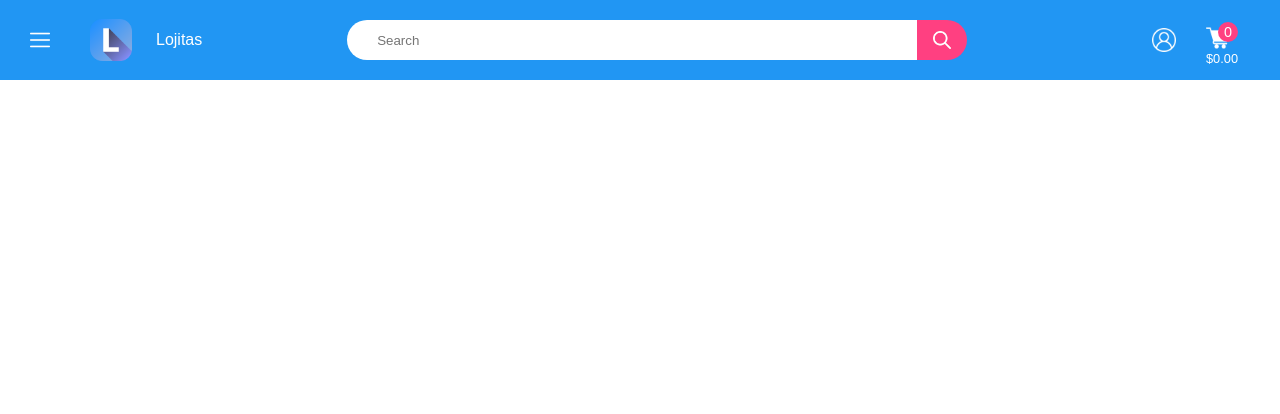
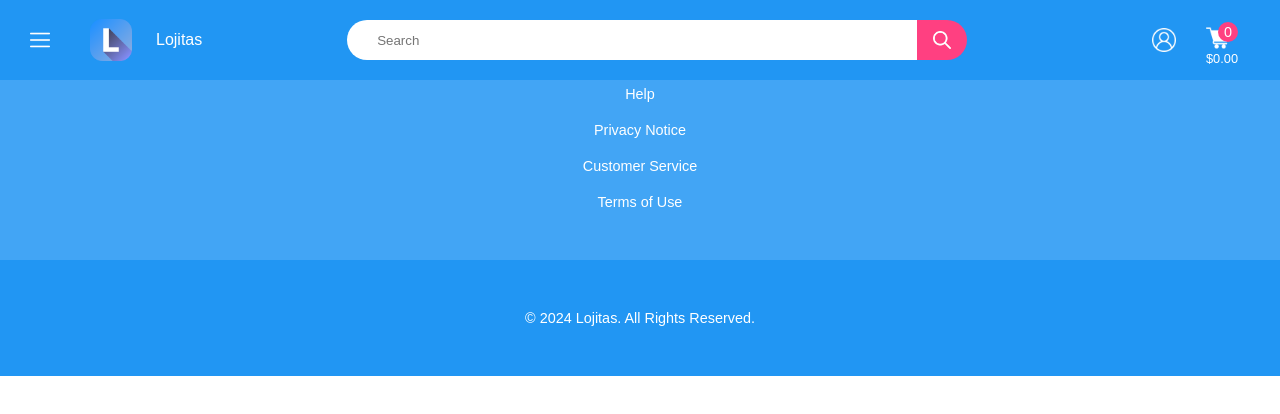
Before and after one commit to deyvidsalvatore/Lojitas-Angular, an Angular app: page / in a window 1280 px wide. Shown: the top 414 px of the page. Built offline with nearby package versions, Linux system fonts and the light colour scheme.

Commit message:
feat: Footer component

```diff
--- a/src/app/app.component.html
+++ b/src/app/app.component.html
@@ -1,2 +1,3 @@
 <app-top-bar></app-top-bar>
 <router-outlet></router-outlet>
+<app-footer></app-footer>
--- a/src/app/app.component.ts
+++ b/src/app/app.component.ts
@@ -1,13 +1,14 @@
 import { Component } from '@angular/core';
 import { RouterOutlet } from '@angular/router';
 import { TopBarComponent } from "./layout/top-bar/top-bar.component";
+import { FooterComponent } from "./layout/footer/footer.component";
 
 @Component({
     selector: 'app-root',
     standalone: true,
     templateUrl: './app.component.html',
     styleUrl: './app.component.css',
-    imports: [RouterOutlet, TopBarComponent]
+    imports: [RouterOutlet, TopBarComponent, FooterComponent]
 })
 export class AppComponent {
   title = 'lojitas-angular';
--- /dev/null
+++ b/src/app/layout/footer/footer.component.css
@@ -0,0 +1,17 @@
+.wrapper {
+    display: flex;
+    width: 100%;
+    justify-content: flex-start;
+    align-items: center;
+    flex-direction: column;
+    background-color: var(--footer-color);
+    color: var(--text-color);
+    padding: 50px 10px;
+    gap: 20px;
+    font-size: 0.9em;
+    cursor: default;
+}
+
+.copyright {
+    background-color: var(--main-color);
+}
--- /dev/null
+++ b/src/app/layout/footer/footer.component.html
@@ -0,0 +1,10 @@
+<footer class="wrapper">
+    <div>About Shopping Store</div>
+    <div>Help</div>
+    <div>Privacy Notice</div>
+    <div>Customer Service</div>
+    <div>Terms of Use</div>
+</footer>
+<footer class="wrapper copyright">
+    <p>&copy; {{ year }} Lojitas. All Rights Reserved.</p>
+</footer>
--- /dev/null
+++ b/src/app/layout/footer/footer.component.ts
@@ -0,0 +1,13 @@
+import { Component } from '@angular/core';
+
+@Component({
+  selector: 'app-footer',
+  standalone: true,
+  imports: [],
+  templateUrl: './footer.component.html',
+  styleUrl: './footer.component.css'
+})
+export class FooterComponent {
+  year = new Date().getFullYear();
+
+}
```
Also changed, not shown: 1 other file (tests, documents, lock files or other folders).
